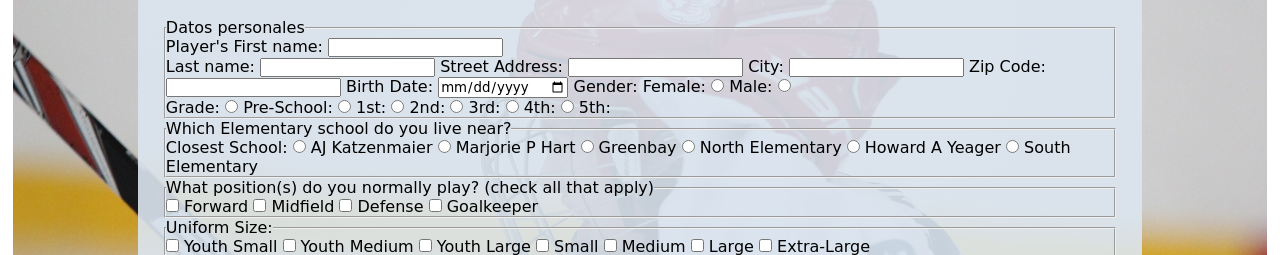
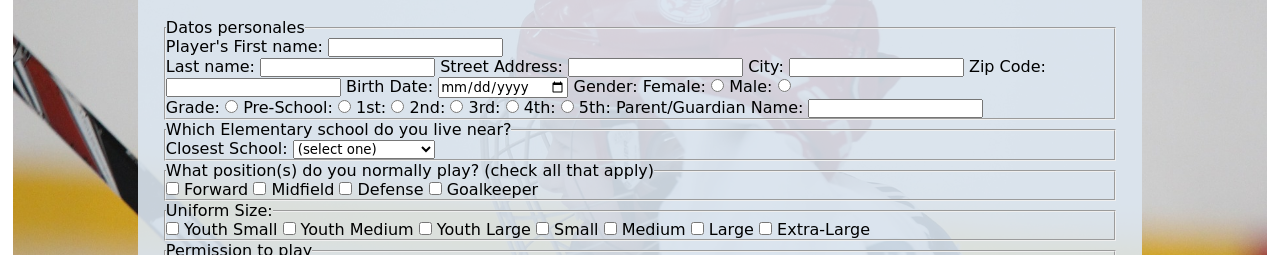
Before and after one commit to JulianEduardoAguirre/mdhl_webpage, a plain HTML site: page registration.html in a window 1280 px wide. Shown: the part 495-750 px from the top of the page. Drawn offline with Linux system fonts and the light colour scheme.

Commit message:
Modified guardian and select in reg. Added some maps in info

```diff
--- a/registration.html
+++ b/registration.html
@@ -71,18 +71,26 @@
 							<input type="radio" name="grade" value="5"> 5th:
 						</label>
 
+						<!-- REMOVE THIS AND TURN IT INTO A NEW FIELDSET (MAYBE) -->
+						<label for="birth_date"> Parent/Guardian Name:
+							<input type="text" name="guardian">
+						</label>
+
 					</fieldset>
 
 					<fieldset>
 						<legend>Which Elementary school do you live near?</legend>
 
 						<label for="school"> Closest School:
-							<input type="radio" name="school" value="katzenmaier"> AJ Katzenmaier
-							<input type="radio" name="school" value="marjorie"> Marjorie P Hart
-							<input type="radio" name="school" value="greenbay"> Greenbay
-							<input type="radio" name="school" value="north"> North Elementary
-							<input type="radio" name="school" value="howard"> Howard A Yeager
-							<input type="radio" name="school" value="south"> South Elementary
+							<select id="school" name="school">
+								<option value="">(select one)</option>
+								<option value="katzenmaier">AJ Katzenmaier</option>
+								<option value="marjorie">Marjorie P Hart</option>
+								<option value="greenbay">Greenbay</option>
+								<option value="north">North Elementary</option>
+								<option value="howard">Howard A Yeager</option>
+								<option value="south">South Elementary</option>
+							</select>
 						</label>
 
 					</fieldset>
@@ -115,7 +123,7 @@
 							their employees and associated personnel and volunteers, including the facilities used for practices and games,
 							against any claim by or on behalf of the registrant as a result of the registrant's participation in the programand/orbeing
 							transported to or from MDHL sponsored activities, which transportation.
-							By signing below, I hereby agree and authorize the above. In addition, by signing below, I also acknowledge
+							<span>By entering my name beloy</span>, I hereby agree and authorize the above. In addition, by signing below, I also acknowledge
 							that I have read the cancellation policy and agree to its terms.
 						</p>
 						<label for="terms-and-conditions" type="checkbox" name="terms-and-conditions">
```
Also changed, not shown: game_info.html (+16 -0 lines).
